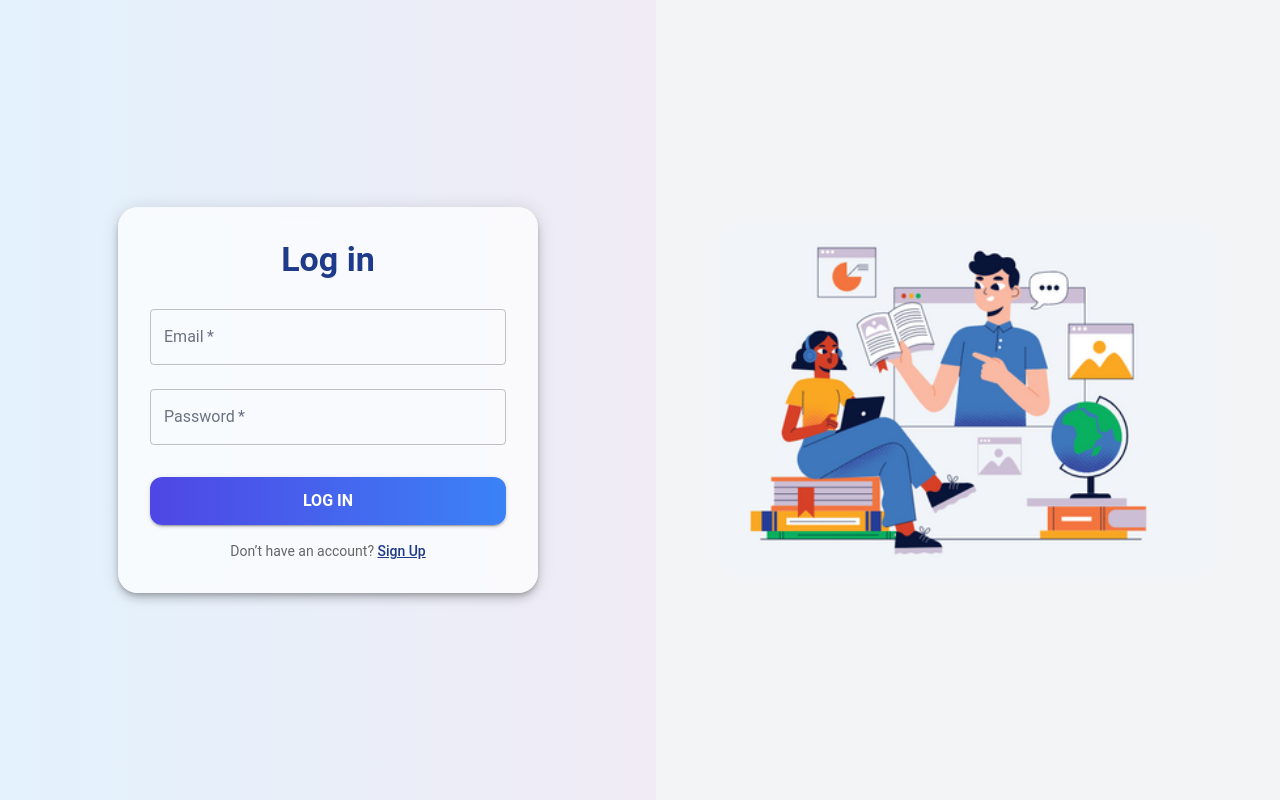
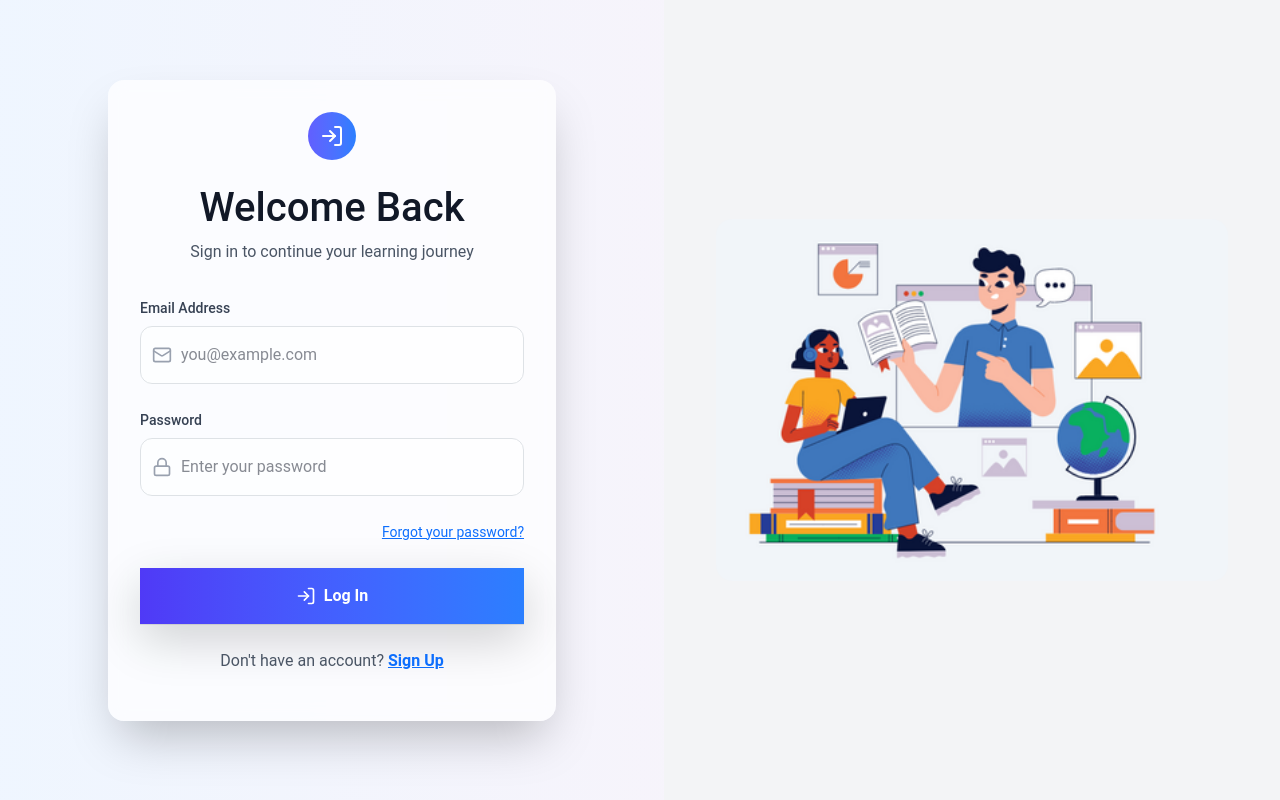
Before and after one commit to srushtigajera11/Learnify-lms, a React (Vite) app in the folder Frontend/: page /login in a window 1280 px wide. Built offline with nearby package versions, Linux system fonts and the light colour scheme.

Commit message:
changed register page

```diff
--- a/Frontend/src/pages/Login.jsx
+++ b/Frontend/src/pages/Login.jsx
@@ -3,18 +3,13 @@ import { useNavigate, Link } from "react-router-dom";
 import { ToastContainer, toast } from "react-toastify";
 import "react-toastify/dist/ReactToastify.css";
 import axiosInstance from "../utils/axiosInstance";
-import { useAuth } from "../Context/authContext"; // 👈 import here
-import {
-  Button,
-  TextField,
-  Typography,
-  Box,
-  Paper,
-} from "@mui/material";
+import { useAuth } from "../Context/authContext";
+import { Mail, Lock, LogIn } from "lucide-react";
 
 const Login = () => {
   const [email, setEmail] = useState("");
   const [password, setPassword] = useState("");
+  const [loading, setLoading] = useState(false);
   const navigate = useNavigate();
   const { login: setUser } = useAuth();
 
@@ -26,6 +21,8 @@ const Login = () => {
 
   const handleLogin = async (e) => {
     e.preventDefault();
+    setLoading(true);
+
     try {
       const { data } = await axiosInstance.post("/users/login", {
         email: email.trim(),
@@ -38,7 +35,7 @@ const Login = () => {
 
         handleSuccess(data.message || "Login successful!");
 
-        setUser({ // 👈 store user in context
+        setUser({
           user_id: data.user.user_id,
           role,
           isAdmin,
@@ -59,117 +56,123 @@ const Login = () => {
     } catch (error) {
       console.error("Login error:", error);
       handleError(error.response?.data?.message || "Login failed");
+    } finally {
+      setLoading(false);
     }
   };
 
   return (
-    <Box
-      sx={{
-        display: "flex",
-        minHeight: "100vh",
-        background: "linear-gradient(to right, #e3f2fd, #fce4ec)",
-      }}
-    >
+    <div className="min-h-screen flex flex-col lg:flex-row bg-gradient-to-r from-blue-50 to-pink-50">
       {/* Left Side: Login Form */}
-      <Box
-        sx={{
-          flex: 1,
-          display: "flex",
-          justifyContent: "center",
-          alignItems: "center",
-          px: 2,
-        }}
-      >
-        <Paper
-          elevation={6}
-          sx={{
-            width: "100%",
-            maxWidth: 420,
-            p: 4,
-            borderRadius: "20px",
-            backdropFilter: "blur(10px)",
-            backgroundColor: "rgba(255,255,255,0.7)",
-          }}
-        >
-          <Typography
-            variant="h4"
-            align="center"
-            gutterBottom
-            sx={{ color: "#1e3a8a", fontWeight: 600 }}
-          >
-            Log in
-          </Typography>
+      <div className="flex-1 flex justify-center items-center p-4 lg:p-8">
+        <div className="w-full max-w-md bg-white/70 backdrop-blur-sm rounded-2xl shadow-2xl p-6 md:p-8">
+          <div className="text-center mb-8">
+            <div className="flex justify-center mb-4">
+              <div className="w-12 h-12 rounded-full bg-gradient-to-r from-indigo-500 to-blue-500 flex items-center justify-center">
+                <LogIn className="w-6 h-6 text-white" />
+              </div>
+            </div>
+            <h1 className="text-3xl font-bold text-blue-900 mb-2">Welcome Back</h1>
+            <p className="text-gray-600">Sign in to continue your learning journey</p>
+          </div>
 
-          <form onSubmit={handleLogin}>
-            <TextField
-              fullWidth
-              label="Email"
-              margin="normal"
+          <form onSubmit={handleLogin} className="space-y-6">
+            {/* Email Field */}
+            <div>
+              <label className="block text-sm font-medium text-gray-700 mb-2">
+                Email Address
+              </label>
+              <div className="relative">
+                <div className="absolute inset-y-0 left-0 pl-3 flex items-center pointer-events-none">
+                  <Mail className="h-5 w-5 text-gray-400" />
+                </div>
+                <input
+                  type="email"
                   value={email}
                   onChange={(e) => setEmail(e.target.value)}
+                  className="block w-full pl-10 pr-3 py-3 border border-gray-300 rounded-xl bg-white/50 focus:ring-2 focus:ring-blue-500 focus:border-blue-500 outline-none transition"
+                  placeholder="you@example.com"
                   required
                 />
-            <TextField
-              fullWidth
-              label="Password"
+              </div>
+            </div>
+
+            {/* Password Field */}
+            <div>
+              <label className="block text-sm font-medium text-gray-700 mb-2">
+                Password
+              </label>
+              <div className="relative">
+                <div className="absolute inset-y-0 left-0 pl-3 flex items-center pointer-events-none">
+                  <Lock className="h-5 w-5 text-gray-400" />
+                </div>
+                <input
                   type="password"
-              margin="normal"
                   value={password}
                   onChange={(e) => setPassword(e.target.value)}
+                  className="block w-full pl-10 pr-3 py-3 border border-gray-300 rounded-xl bg-white/50 focus:ring-2 focus:ring-blue-500 focus:border-blue-500 outline-none transition"
+                  placeholder="Enter your password"
                   required
                 />
+              </div>
+            </div>
 
-            <Button
+            {/* Forgot Password Link */}
+            <div className="text-right">
+              <Link
+                to="/forgot-password"
+                className="text-sm text-blue-600 hover:text-blue-800 hover:underline"
+              >
+                Forgot your password?
+              </Link>
+            </div>
+
+            {/* Submit Button */}
+            <button
               type="submit"
-              fullWidth
-              variant="contained"
-              sx={{
-                mt: 3,
-                background: "linear-gradient(to right, #4f46e5, #3b82f6)",
-                fontWeight: "bold",
-                py: 1.3,
-                fontSize: "1rem",
-                borderRadius: "12px",
-                "&:hover": {
-                  background: "linear-gradient(to right, #4338ca, #2563eb)",
-                },
-              }}
+              disabled={loading}
+              className="w-full py-3 px-4 bg-gradient-to-r from-indigo-600 to-blue-500 text-white font-semibold rounded-xl shadow-lg hover:shadow-xl hover:from-indigo-700 hover:to-blue-600 disabled:opacity-50 disabled:cursor-not-allowed transition-all duration-300"
             >
+              {loading ? (
+                <span className="flex items-center justify-center">
+                  <div className="w-5 h-5 border-2 border-white border-t-transparent rounded-full animate-spin mr-2"></div>
+                  Logging in...
+                </span>
+              ) : (
+                <span className="flex items-center justify-center">
+                  <LogIn className="w-5 h-5 mr-2" />
                   Log In
-            </Button>
+                </span>
+              )}
+            </button>
 
-            {/* Forgot Password */}
-            <Typography
-              variant="body2"
-              sx={{ mt: 2, color: "#666", textAlign: "center" }}
+            {/* Sign Up Link */}
+            <div className="text-center pt-4 border-t border-gray-200">
+              <p className="text-gray-600">
+                Don't have an account?{" "}
+                <Link
+                  to="/register"
+                  className="text-blue-600 font-semibold hover:text-blue-800 hover:underline"
                 >
-              Don’t have an account?{" "}
-              <Link to="/register" style={{ color: "#1e3a8a", fontWeight: 500 }}>
                   Sign Up
                 </Link>
-            </Typography>
+              </p>
+            </div>
           </form>
-        </Paper>
-      </Box>
+        </div>
+      </div>
 
       {/* Right Side: Image */}
-      <Box
-        sx={{
-          flex: 1,
-          display: "flex",
-          justifyContent: "center",
-          alignItems: "center",
-          background: "#f3f4f6",
-        }}
-      >
+      <div className="flex-1 flex justify-center items-center bg-gray-100">
         <img
           src="/images/login.png"
-          alt="Login Illustration"
-          style={{ width: "90%", maxWidth: "500px", borderRadius: "20px" }}
+          alt="Register Illustration"
+          className="w-11/12 max-w-lg rounded-2xl"
         />
-      </Box>
+      </div>
+
       <ToastContainer />
-    </Box>
+    </div>
   );
 };
 
--- a/Frontend/src/pages/Register.jsx
+++ b/Frontend/src/pages/Register.jsx
@@ -3,19 +3,6 @@ import { Link, useNavigate } from "react-router-dom";
 import axios from "../utils/axiosInstance";
 import { ToastContainer, toast } from "react-toastify";
 import "react-toastify/dist/ReactToastify.css";
-
-import {
-  TextField,
-  Button,
-  Typography,
-  Radio,
-  RadioGroup,
-  FormControlLabel,
-  FormControl,
-  FormLabel,
-  Box,
-  Paper,
-} from "@mui/material";
 
 const Register = () => {
   const navigate = useNavigate();
@@ -61,149 +48,116 @@ const Register = () => {
   };
 
   return (
-    <Box
-      sx={{
-        display: "flex",
-        minHeight: "100vh",
-        background: "linear-gradient(to right, #e3f2fd, #fce4ec)",
-      }}
-    >
+    <div className="min-h-screen flex bg-gradient-to-r from-blue-50 to-pink-50">
       {/* Left Form Side */}
-      <Box
-        sx={{
-          flex: 1,
-          display: "flex",
-          justifyContent: "center",
-          alignItems: "center",
-          px: 2,
-        }}
-      >
-        <Paper
-          elevation={6}
-          sx={{
-            width: "100%",
-            maxWidth: 420,
-            p: 4,
-            borderRadius: "20px",
-            backdropFilter: "blur(10px)",
-            backgroundColor: "rgba(255,255,255,0.7)",
-          }}
-        >
-          <Typography
-            variant="h4"
-            align="center"
-            gutterBottom
-            sx={{ color: "#1e3a8a", fontWeight: 600 }}
-          >
+      <div className="flex-1 flex justify-center items-center px-2">
+        <div className="w-full max-w-md p-8 rounded-2xl backdrop-blur-sm bg-white/70 shadow-xl">
+          <h1 className="text-2xl font-bold text-blue-900 text-center mb-2">
             Create an Account
-          </Typography>
+          </h1>
+
+          <p className="text-gray-600 text-center mb-6">
+            Join our learning community
+          </p>
 
           <form onSubmit={handleSubmit}>
-            <TextField
-              label="Name"
+            <div className="mb-4">
+              <input
+                type="text"
                 name="name"
                 value={name}
                 onChange={handleOnChange}
-              fullWidth
-              margin="normal"
+                placeholder="Full Name"
+                className="w-full px-4 py-3 border border-gray-300 rounded-lg focus:outline-none focus:ring-2 focus:ring-blue-500"
                 required
               />
-            <TextField
-              label="Email"
+            </div>
+
+            <div className="mb-4 relative">
+
+              <input
+                type="email"
                 name="email"
-              type="email"
                 value={email}
                 onChange={handleOnChange}
-              fullWidth
-              margin="normal"
+                placeholder="Email Address"
+                className="w-full px-4 py-3 border border-gray-300 rounded-lg focus:outline-none focus:ring-2 focus:ring-blue-500"
                 required
               />
-            <TextField
-              label="Password"
+            </div>
+
+            <div className="mb-4">
+              <input
+                type="password"
                 name="password"
-              type="password"
                 value={password}
                 onChange={handleOnChange}
-              fullWidth
-              margin="normal"
+                placeholder="Password"
+                className="w-full px-4 py-3 border border-gray-300 rounded-lg focus:outline-none focus:ring-2 focus:ring-blue-500"
                 required
               />
-            <Typography variant="caption" color="textSecondary">
-  Password must be at least 8 characters and include uppercase, lowercase, number, and special character.
-</Typography>
+            </div>
 
-            <FormControl margin="normal" fullWidth>
-              <FormLabel sx={{ mb: 1 }}>Select Role</FormLabel>
-              <RadioGroup
-                row
+            <div className="mb-6">
+              <label className="block text-sm font-medium text-gray-700 mb-3">
+                Select Role
+              </label>
+              <div className="flex space-x-6">
+                <label className="flex items-center">
+                  <input
+                    type="radio"
                     name="role"
-                value={role}
+                    value="student"
+                    checked={role === "student"}
                     onChange={handleOnChange}
-              >
-                <FormControlLabel
-                  value="student"
-                  control={<Radio />}
-                  label="Student"
+                    className="w-4 h-4 text-blue-600 focus:ring-blue-500"
                   />
-                <FormControlLabel
+                  <span className="ml-2 text-gray-700">Student</span>
+                </label>
+                <label className="flex items-center">
+                  <input
+                    type="radio"
+                    name="role"
                     value="tutor"
-                  control={<Radio />}
-                  label="Tutor"
+                    checked={role === "tutor"}
+                    onChange={handleOnChange}
+                    className="w-4 h-4 text-blue-600 focus:ring-blue-500"
                   />
-              </RadioGroup>
-            </FormControl>
+                  <span className="ml-2 text-gray-700">Tutor</span>
+                </label>
+              </div>
+            </div>
 
-            <Button
+            <button
               type="submit"
-              fullWidth
-              variant="contained"
-              sx={{
-                mt: 3,
-                background: "linear-gradient(to right, #4f46e5, #3b82f6)",
-                fontWeight: "bold",
-                py: 1.3,
-                fontSize: "1rem",
-                borderRadius: "12px",
-                "&:hover": {
-                  background: "linear-gradient(to right, #4338ca, #2563eb)",
-                },
-              }}
+              className="w-full py-3 bg-gradient-to-r from-indigo-600 to-blue-500 text-white font-bold rounded-xl hover:from-indigo-700 hover:to-blue-600 transition-all shadow-lg mb-4"
             >
               Register
-            </Button>
+            </button>
 
-            <Typography
-              variant="body2"
-              align="center"
-              sx={{ mt: 2, color: "#555" }}
+            <p className="text-center text-gray-600 mt-2">
+              Already have an account?{" "}
+              <Link
+                to="/login"
+                className="text-blue-900 font-medium hover:underline"
               >
-              Already have an account?{" "}
-              <Link to="/login" style={{ color: "#1e3a8a", fontWeight: 500 }}>
                 Login
               </Link>
-            </Typography>
+            </p>
           </form>
-        </Paper>
-      </Box>
+        </div>
+      </div>
 
       {/* Right Image Side */}
-      <Box
-        sx={{
-          flex: 1,
-          display: "flex",
-          justifyContent: "center",
-          alignItems: "center",
-          background: "#f3f4f6",
-        }}
-      >
+      <div className="flex-1 flex justify-center items-center bg-gray-100">
         <img
           src="/images/login.png"
           alt="Register Illustration"
-          style={{ width: "90%", maxWidth: "500px", borderRadius: "20px" }}
+          className="w-11/12 max-w-lg rounded-2xl"
         />
-      </Box>
+      </div>
       <ToastContainer />
-    </Box>
+    </div>
   );
 };
 
```
Lines whose indentation alone changed are shown as unchanged.
